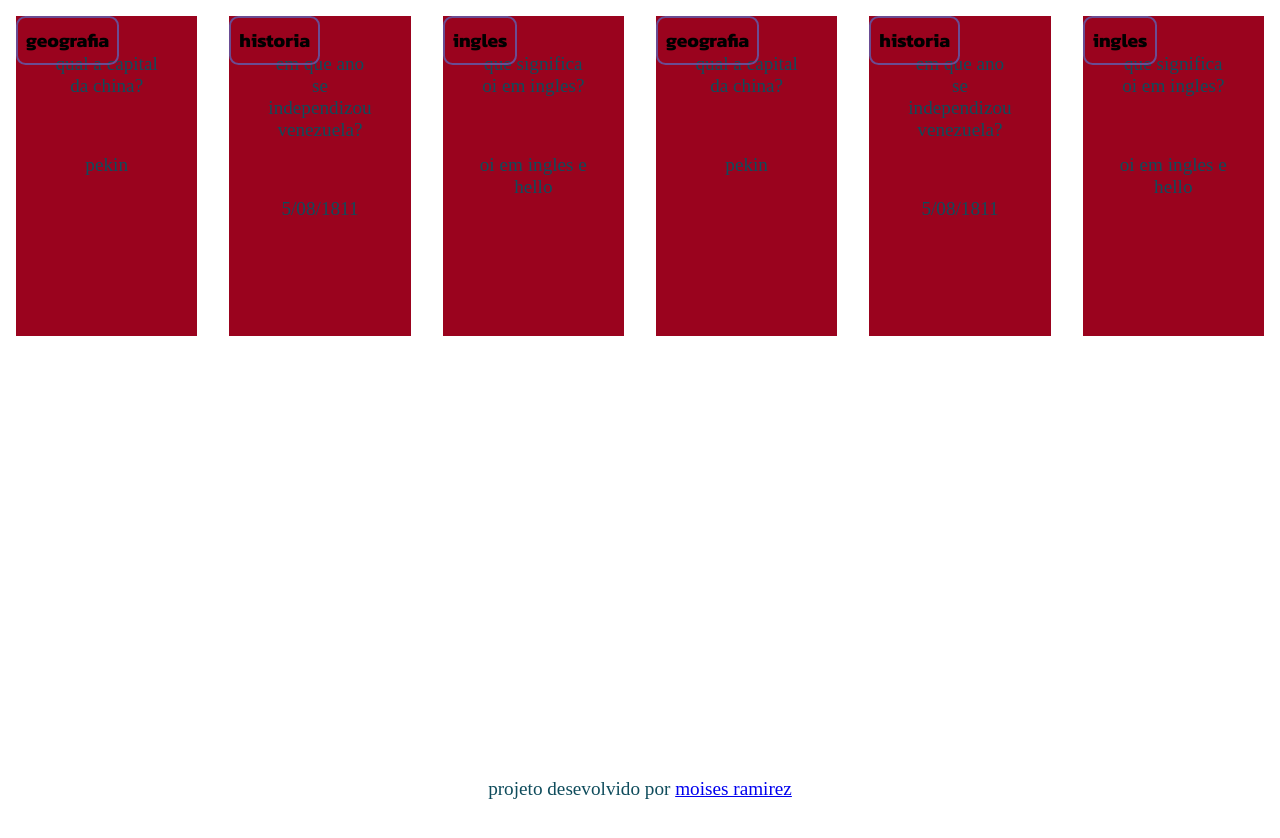
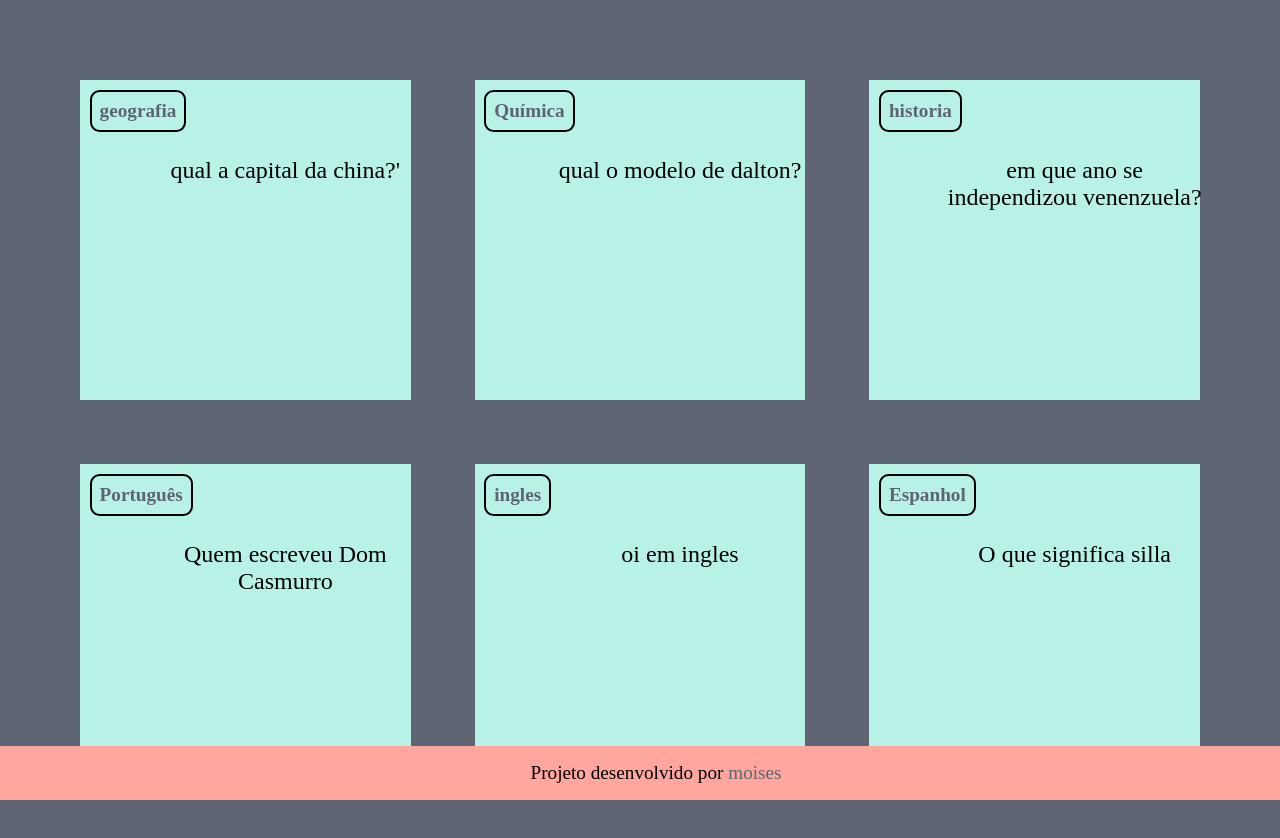
Before and after one commit to moises20066/2024-2b-moisesAV2, a plain HTML site: page index.html in a window 1280 px wide. Before the commit the page ends 800 px from the top, so only its background shows below. Drawn offline with Linux system fonts and the light colour scheme; a web font is replaced by a local one.

Commit message:
Add files via upload

```diff
--- /dev/null
+++ b/app.js
@@ -0,0 +1,20 @@
+function criaCartao(materia, pergunta, resposta){
+    let caixa = document.getElementById('caixa')
+    let cartao = document.createElement('article')
+
+    cartao.className = 'cartao'
+
+    cartao.innerHTML = `
+    <div class="cartao__conteudo">
+        <h3> ${materia} </h3>
+        <div class="cartao__conteudo__pergunta">
+            <p> ${pergunta} </p>
+        </div>
+        <div class="cartao__conteudo__resposta">
+            <p> ${resposta} </p>
+        </div>
+    </div>
+    `
+
+    caixa.appendChild(cartao)
+}
--- a/index.html
+++ b/index.html
@@ -1,84 +1,20 @@
 <!DOCTYPE html>
-<html lang="en">
+<html lang="pt-br">
 <head>
     <meta charset="UTF-8">
     <meta name="viewport" content="width=device-width, initial-scale=1.0">
-    <title>perguntas e respostas</title>
+    <title> Perguntas & Respostas </title>
     <link rel="stylesheet" href="style.css">
 </head>
 <body>
     <main>
         <section id="caixa">
-            <article class="cartao">
-                <div class="cartao__conteudo">
-                    <h3> geografia </h3>
-                    <div class="cartao__conteudo__pergunta">
-                        <p> qual a capital da china?
-                    <div>
-                    </div class="cartao__conteudo__resposta">
-                    <p> pekin </p>
-                     <div>
-                 </div>
-            </article>
-            <article class="cartao">
-                <div class="cartao__conteudo">
-                    <h3> historia </h3>
-                    <div class="cartao__conteudo__pergunta">
-                        <p> em que ano se independizou venezuela?
-                    <div>
-                    </div class="cartao__conteudo__resposta">
-                    <div>
-                        <p> 5/08/1811</p>
-                    </div>
-            </article>
-            <article class="cartao">
-                <div class="cartao__conteudo">
-                    <h3> ingles </h3>
-                    <div class="cartao__conteudo__pergunta">
-                        <p> que significa oi em ingles?</p>
-                    <div>
-                    </div class="cartao__conteudo__resposta">
-                    <div>
-                        <p> oi em ingles e hello </p>
-                    </div>
-            </article>
-            <article class="cartao">
-                <div class="cartao__conteudo">
-                    <h3> geografia </h3>
-                    <div class="cartao__conteudo__pergunta">
-                        <p> qual a capital da china?
-                    <div>
-                    </div class="cartao__conteudo__resposta">
-                    <p> pekin </p>
-                     <div>
-                 </div>
-            </article>
-            <article class="cartao">
-                <div class="cartao__conteudo">
-                    <h3> historia </h3>
-                    <div class="cartao__conteudo__pergunta">
-                        <p> em que ano se independizou venezuela?
-                    <div>
-                    </div class="cartao__conteudo__resposta">
-                    <div>
-                        <p> 5/08/1811</p>
-                    </div>
-            </article>
-            <article class="cartao">
-                <div class="cartao__conteudo">
-                    <h3> ingles </h3>
-                    <div class="cartao__conteudo__pergunta">
-                        <p> que significa oi em ingles?</p>
-                    <div>
-                    </div class="cartao__conteudo__resposta">
-                    <div>
-                        <p> oi em ingles e hello </p>
-                    </div>
-            </article>
         </section>
     </main>
-   <footer>
-    <p> projeto desevolvido por <a href="https://github.com/moises20066">moises ramirez</a></p>
-   </footer>
+    <footer>
+        <p> Projeto desenvolvido por <a href="https://github.com/moises.ceballo"> moises </a></p>
+    </footer>
+    <script src="app.js"></script>
+    <script src="perguntas.js"></script>
 </body>
 </html>
--- /dev/null
+++ b/perguntas.js
@@ -0,0 +1,34 @@
+criaCartao(
+    "geografia",
+    "qual a capital da china?'",
+    "pekim"
+)
+
+criaCartao(
+    "Química",
+    "qual o modelo de dalton?",
+    "modelo de brilhar"
+)
+
+criaCartao(
+    "historia",
+    "em que ano se independizou venenzuela? ",
+    "1811"
+)
+
+criaCartao(
+    "Português",
+    "Quem escreveu Dom Casmurro",
+    "Machado de Assis"
+)
+
+criaCartao(
+    "ingles",
+    "oi em ingles",
+    "oi"
+)
+criaCartao(
+    "Espanhol",
+    "O que significa silla",
+    "cadeira"
+)
--- a/style.css
+++ b/style.css
@@ -1,47 +1,37 @@
-@import url('https://fonts.googleapis.com/css2?family=Bebas+Neue&family=Kanit:ital,wght@0,100;0,200;0,300;0,400;0,500;0,600;0,700;0,800;0,900;1,100;1,200;1,300;1,400;1,500;1,600;1,700;1,800;1,900&display=swap');
+@import url('https://fonts.googleapis.com/css2?family=Arima:wght@100..700&family=Danfo&display=swap');
 
-* {
+*{
     margin: 0;
     padding: 0;
 }
 
-:root {
-    --fonte-destaque: "Kanit", sans-serif;
-    --fonte-texto: "Bebas Neue", sans-serif;
-    --cor1: #5f0f40ff;
-    --cor2: #9a031eff;
-    --cor3: #fb8b24ff;
-    --cor4: #e36414ff;
-    --cor5: #0f4c5cff;
-    --cor6: #6a4c93;
-
+:root{
+    --fonte-destaque: "Danfo", serif;
+    --fonte-texto: "Arima", serif;
+    --cor1: #ffa69eff;
+    --cor2: #faf3ddff;
+    --cor3: #b8f2e6ff;
+    --cor4: #aed9e0ff;
+    --cor5: #5e6472ff;
+    --cor6: #000000;
 }
 
-body {
-    background-color: var(--cor2)
+body{
+    background-color: var(--cor5);
     font-family: var(--fonte-texto);
 }
 
-footer{
-    text-align: center;
-    position: fixed;
-    bottom: 0;
-    width: 100%;
-    background-color: var(--cor3)
-    padding: 1em;
+#caixa{
+    display: flex;
+    flex-wrap: wrap;
+    justify-content: space-between;
+    padding: 4rem;
+    gap: 2rem;
 }
 
-body p{
-    font-size: 1.2rem;
-    color: var(--cor5)
-}
- #caixa{
-    display: flex;
- }
-
- .cartao{
+.cartao{
     margin: 1rem;
-    background-color: var(--cor2);
+    background-color: var(--cor3);
     height: 20rem;
     flex-grow: 1;
     flex-basis: calc(33% - 6rem);
@@ -53,39 +43,64 @@ body p{
     display: flex;
     flex-direction: column;
     transform-style: preserve-3d;
-    transition: transform 300ms ease-in-out
+    transition: transform 300ms ease-in-out;
 }
+
+.cartao:hover .cartao__conteudo{
+    transform: rotateY(180deg);
+}
+
 .cartao__conteudo h3{
     border: 2px solid var(--cor6);
-    font-family: var(--fonte-destaque);
+    color: var(--cor5);
+    font-family: var(--fonte-texto);
     text-align: center;
     padding: 0.5rem;
     position: absolute;
-    margin: 0,6rem;
+    margin: 0.6rem;
     border-radius: 0.6rem;
     font-size: 1.5vw;
     backface-visibility: hidden;
 }
-.cartao__conteudo__perguntas{
-    margin-top: 2.5rem;
+
+.cartao__conteudo__pergunta{
     font-size: 1.5rem;
+    margin: 2.5rem;
 }
-.cartao__conteudo__perguntas
-.cartao__conteudo__respostas{
+
+.cartao__conteudo__pergunta,
+.cartao__conteudo__resposta{
     backface-visibility: hidden;
     position: absolute;
     height: 100%;
     width: 100%;
 }
 
-
-
-
 .cartao__conteudo p {
     margin: 1rem;
     padding: 1.3rem;
 }
-.cartao__conteudo__respostas{
+
+.cartao__conteudo__resposta{
     font-size: 1.5rem;
     transform: rotateY(180deg);
 }
+
+footer{
+    text-align: center;
+    position: fixed;
+    bottom: 0;
+    width: 100%;
+    background-color: var(--cor1);
+    padding: 1em;
+}
+
+footer p{
+    font-size: 1.2rem;
+    color: var(--cor6);
+}
+
+footer a{
+    text-decoration: none;
+    color: var(--cor5);
+}
```
